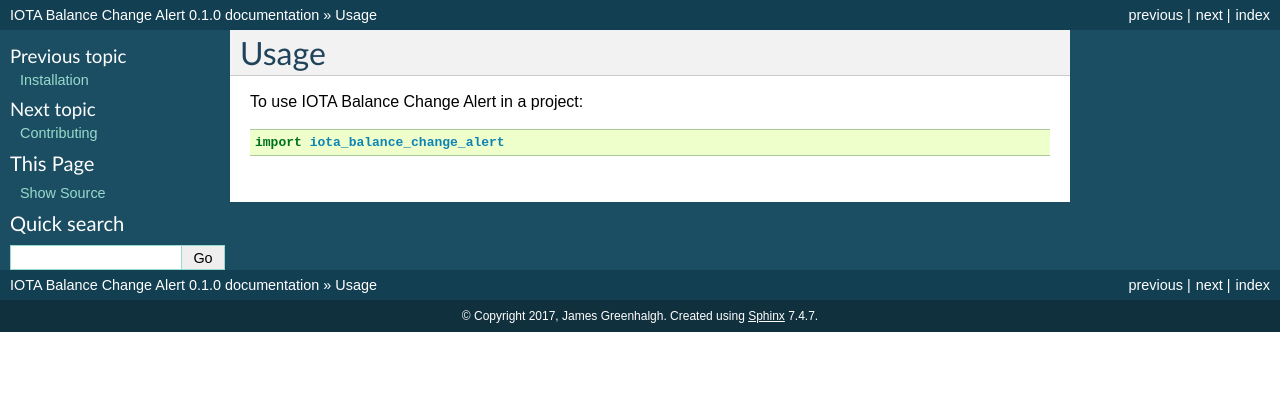
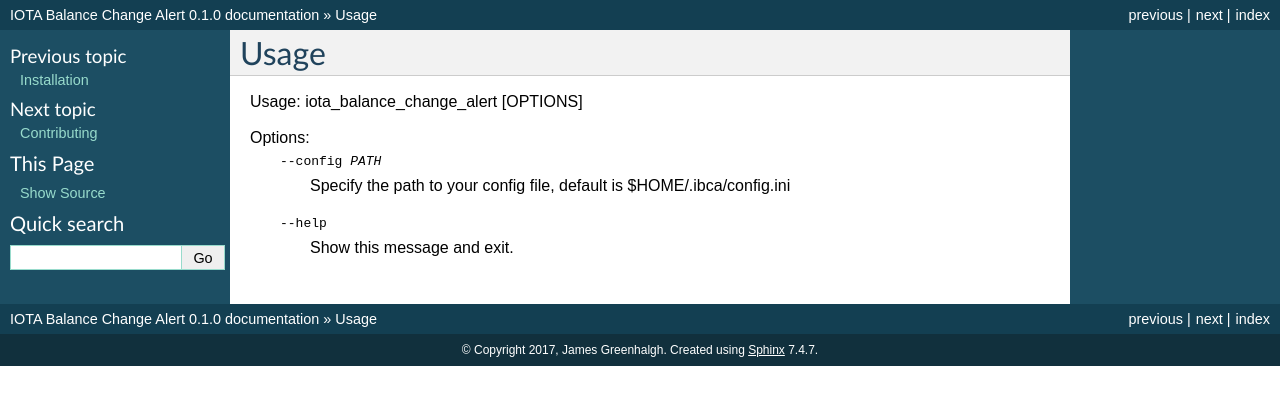
Before and after one commit to plenarius/iota_balance_change_alert, a Sphinx documentation site: the page built from docs/usage.rst, in a window 1280 px wide. Shown: the top 405 px of the page. Built offline with Sphinx 7.4.7, drawn with Linux system fonts in a browser that asks for light colours; pages that are not in the unit, such as notebooks, are missing from menus.

Commit message:
Update usage and fix another debug print out

```diff
--- a/docs/usage.rst
+++ b/docs/usage.rst
@@ -2,6 +2,8 @@
 Usage
 =====
 
-To use IOTA Balance Change Alert in a project::
+Usage: iota_balance_change_alert [OPTIONS]
 
-    import iota_balance_change_alert
+Options:
+  --config PATH  Specify the path to your config file, default is $HOME/.ibca/config.ini
+  --help         Show this message and exit.
```
Also changed, not shown: 1 other file.
